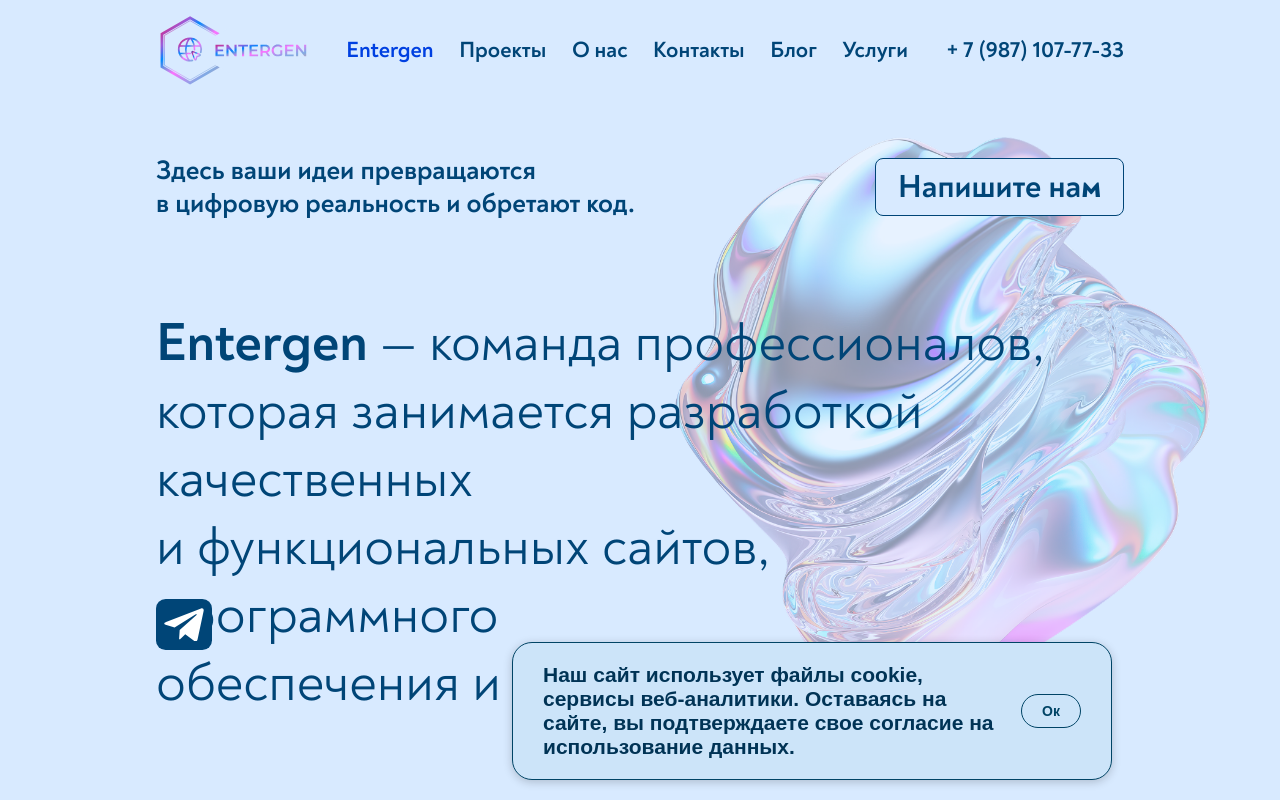
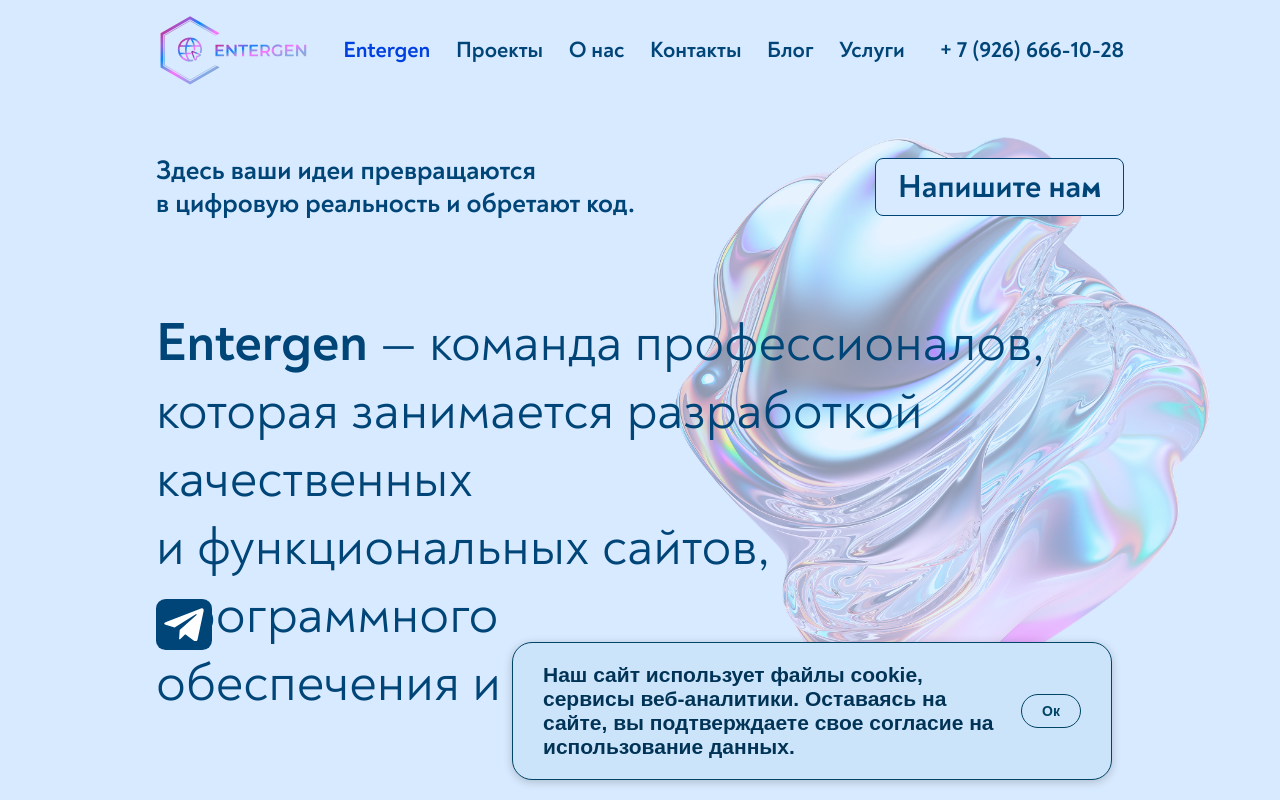
Before and after one commit to Orlova-Svetlana74/EnG, a Next.js app: page / in a window 1280 px wide. Shown: the top 800 px of the page. Built offline with nearby package versions, Linux system fonts and the light colour scheme.

Commit message:
feat: change number

```diff
--- a/components/footer/Footer.tsx
+++ b/components/footer/Footer.tsx
@@ -26,10 +26,10 @@
                         <h6 className={styles.footer__phone}>Телефон</h6>
                         <Link
                             className={styles.footer__navlink}
-                            href="tel:+79871077733"
+                            href="tel:+79266661028"
                             itemProp="telephone"
                         >
-                            + 7 (987) 107-77-33
+                            + 7 (926) 666-10-28
                         </Link>
 
                         <h6>Почта</h6>
--- a/components/header/Header.tsx
+++ b/components/header/Header.tsx
@@ -45,11 +45,11 @@
                 <Navigation clickScroll={clickScroll} />
                 <div className={styles.container__navlink}>
                     <a
-                        href="tel:+79871077733"
+                        href="tel:+79266661028"
                         className={styles.container__navlink__phone}
                         itemProp="telephone"
                     >
-                        + 7 (987) 107-77-33
+                        + 7 (926) 666-10-28
                     </a>
                 </div>
 
```
